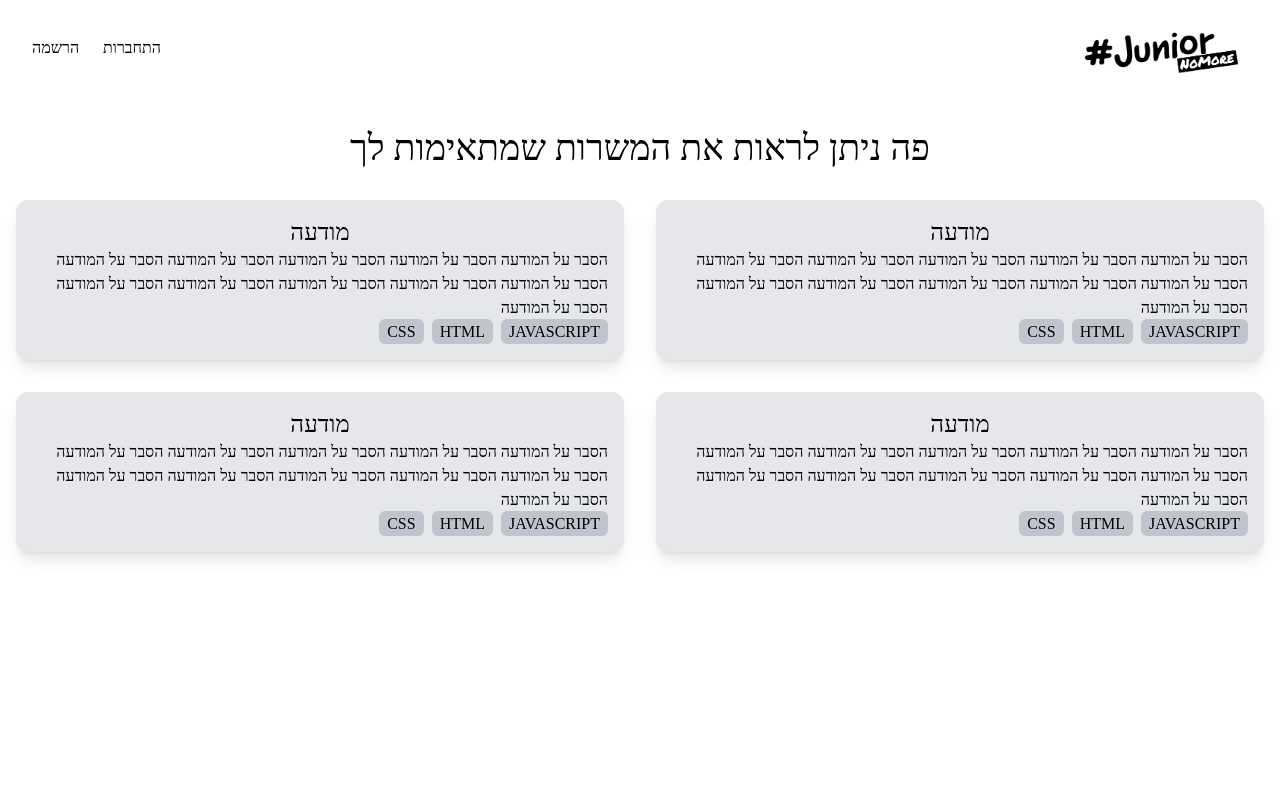
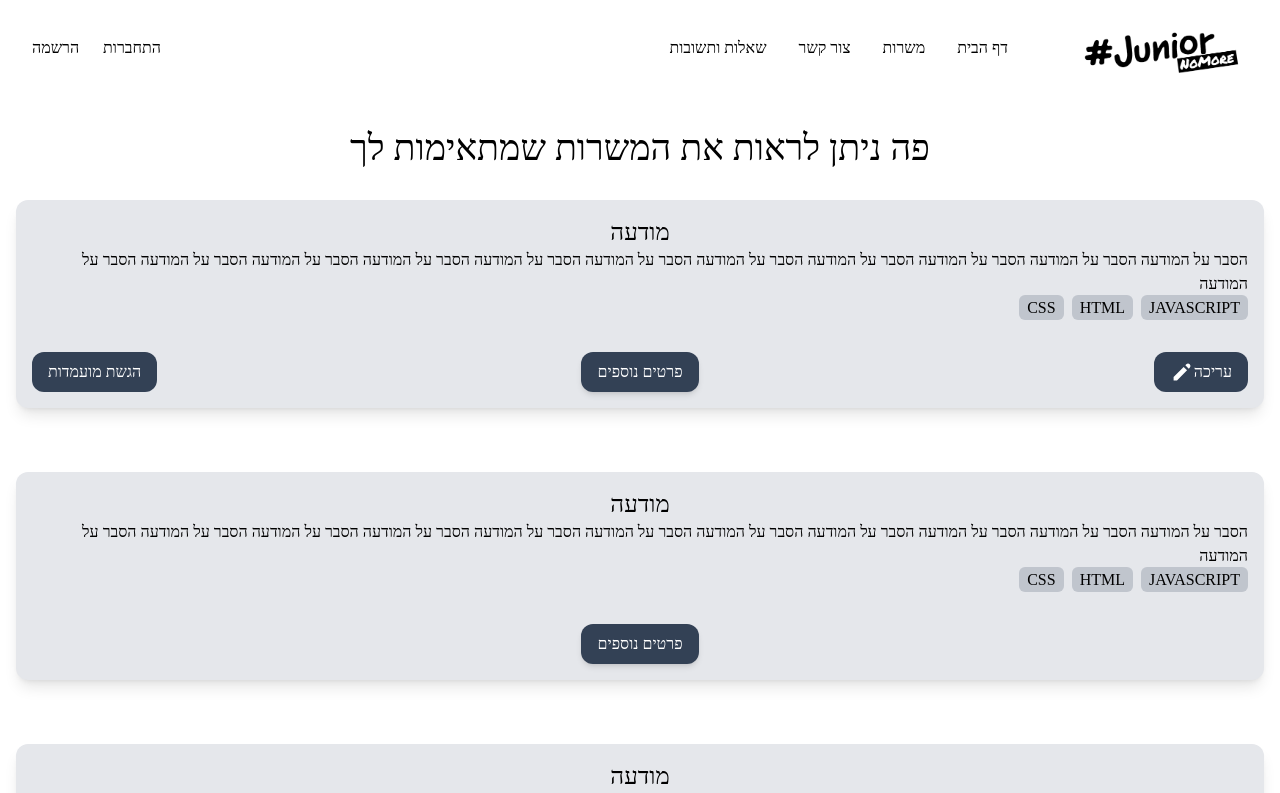
Before and after one commit to matanweiss/juniorNoMore, a React (Create React App) app in the folder frontend/: page /#/explore in a window 1280 px wide. Shown: the top 793 px of the page. Built offline with nearby package versions, Linux system fonts and the light colour scheme.

Commit message:
added more links, added job page & updated explore page

```diff
--- a/frontend/src/App.js
+++ b/frontend/src/App.js
@@ -7,6 +7,7 @@ import Login from "./pages/Login";
 import Register from "./pages/Register";
 import 'react-toastify/dist/ReactToastify.css';
 import Explore from "./pages/Explore";
+import Job from "./pages/Job";
 
 function App() {
   return (
@@ -18,6 +19,7 @@ function App() {
         <Route path="/register" element={<Register />} />
         <Route path="/first-login" element={<FirstLogin />} />
         <Route path="/explore" element={<Explore />} />
+        <Route path="/job/:id" element={<Job />} />
       </Routes>
       <ToastContainer position="top-center" autoClose={3000} rtl={true} />
     </>
--- a/frontend/src/components/ExploreItem.js
+++ b/frontend/src/components/ExploreItem.js
@@ -1,15 +1,25 @@
-const ExploreItem = () => {
+import { PencilIcon } from "@heroicons/react/solid";
+import { Link } from "react-router-dom";
+import Button from "../components/Button";
+import LinkAsButton from "./LinkAsButton";
+
+const ExploreItem = (props) => {
     return (
         <div className=" bg-gray-200 rounded-xl p-4 shadow-lg">
-            <h4 className="text-center">
-                מודעה
-            </h4>
+            <h4 className="text-center"> מודעה </h4>
             <p>הסבר על המודעה הסבר על המודעה הסבר על המודעה הסבר על המודעה הסבר על המודעה הסבר על המודעה הסבר על המודעה הסבר על המודעה הסבר על המודעה הסבר על המודעה הסבר על המודעה </p>
             <div className="space-x-2">
                 <span className="bg-gray-400/50 rounded-md px-2 py-1">CSS</span>
                 <span className="bg-gray-400/50 rounded-md px-2 py-1">HTML</span>
                 <span className="bg-gray-400/50 rounded-md px-2 py-1">JAVASCRIPT</span>
             </div>
+            <div className="mt-8 flex justify-between relative">
+                {props.editable && <Button text={<div className="flex">עריכה<PencilIcon className="w-6 h-6" /></div>} />}
+                <div className="absolute inset-x-0 text-center">
+                    <LinkAsButton to="/job/4" text={"פרטים נוספים"} />
+                </div>
+                <Button text={"הגשת מועמדות"} additionalClasses={`${props.applicable ? '' : 'opacity-0'}`} />
+            </div>
         </div>
     );
 }
--- a/frontend/src/components/NavBar.js
+++ b/frontend/src/components/NavBar.js
@@ -32,6 +32,11 @@ const NavBar = () => {
                     }
                 </div>
             </Link>
+            <Link to="/" className={`${isScrolled ? 'hover:text-slate-300' : 'hover:text-slate-600'} hidden lg:inline mr-16 ml-8`}>דף הבית</Link>
+            <Link to="/explore" className={`${isScrolled ? 'hover:text-slate-300' : 'hover:text-slate-600'} hidden lg:inline ml-8`}>משרות</Link>
+            <Link to="/login" className={`${isScrolled ? 'hover:text-slate-300' : 'hover:text-slate-600'} hidden lg:inline ml-8`}>צור קשר</Link>
+            <Link to="/login" className={`${isScrolled ? 'hover:text-slate-300' : 'hover:text-slate-600'} hidden lg:inline `}>שאלות ותשובות</Link>
+
             <div className="mr-auto flex gap-6">
 
                 <Link to="/login" className={`${isScrolled ? 'hover:text-slate-300' : 'hover:text-slate-600'}`}>התחברות</Link>
--- a/frontend/src/pages/Explore.js
+++ b/frontend/src/pages/Explore.js
@@ -6,10 +6,11 @@ const Explore = () => {
             <div className="text-center">
                 <h1 className="lg:text-4xl text-2xl my-8">פה ניתן לראות את המשרות שמתאימות לך</h1>
             </div>
-            <div className="space-y-8 lg:grid grid-cols-2 lg:space-y-0 gap-8">
+            <div className="space-y-16 ">
+                <ExploreItem editable={true} applicable={true} />
                 <ExploreItem />
-                <ExploreItem />
-                <ExploreItem />
+                <ExploreItem editable={true} />
+                <ExploreItem applicable={true} />
                 <ExploreItem />
             </div>
         </div>
--- a/frontend/src/pages/Home.js
+++ b/frontend/src/pages/Home.js
@@ -1,3 +1,4 @@
+import { Link } from "react-router-dom";
 import LinkAsButton from "../components/LinkAsButton";
 
 const Home = () => {
@@ -63,8 +64,13 @@ const Home = () => {
                     <div className="w-48 h-48 rounded-xl text-center p-6 shadow-lg text-black bg-slate-200">סטודנט</div>
                     <div className="w-48 h-48 rounded-xl text-center p-6 shadow-lg text-black bg-slate-200">סטודנט</div>
                 </div>
+                <div className="grid grid-cols-2 gap-y-16 place-items-center mt-24 lg:hidden">
+                    <Link to="/" className=''>דף הבית</Link>
+                    <Link to="/explore" className=''>משרות</Link>
+                    <Link to="/" className=''>צור קשר</Link>
+                    <Link to="/" className=''>שאלות ותשובות</Link>
+                </div>
             </div>
-
         </>
     );
 }
--- /dev/null
+++ b/frontend/src/pages/Job.js
@@ -0,0 +1,19 @@
+import { PencilIcon } from "@heroicons/react/solid";
+import Button from "../components/Button";
+
+const Job = (props) => {
+    return (
+        <div className="px-4">
+            <div className="text-center max-w-4xl mx-auto">
+                <h1 className="lg:text-4xl text-2xl my-8">כותרת המשרה</h1>
+                <p>הסבר על המודעה הסבר על המודעה הסבר על המודעה הסבר על המודעה הסבר על המודעה הסבר על המודעה הסבר על המודעה הסבר על המודעה הסבר על המודעה הסבר על המודעה הסבר על המודעה </p>
+                <div className="mt-8 flex justify-between">
+                    {props.editable && <Button text={<div className="flex">עריכה<PencilIcon className="w-6 h-6" /></div>} />}
+                    {props.applicable && <Button text={"הגשת מועמדות"} />}
+                </div>
+            </div>
+        </div>
+    );
+}
+
+export default Job;
```
Also changed, not shown: 14 other files (tests, documents, lock files or other folders).
